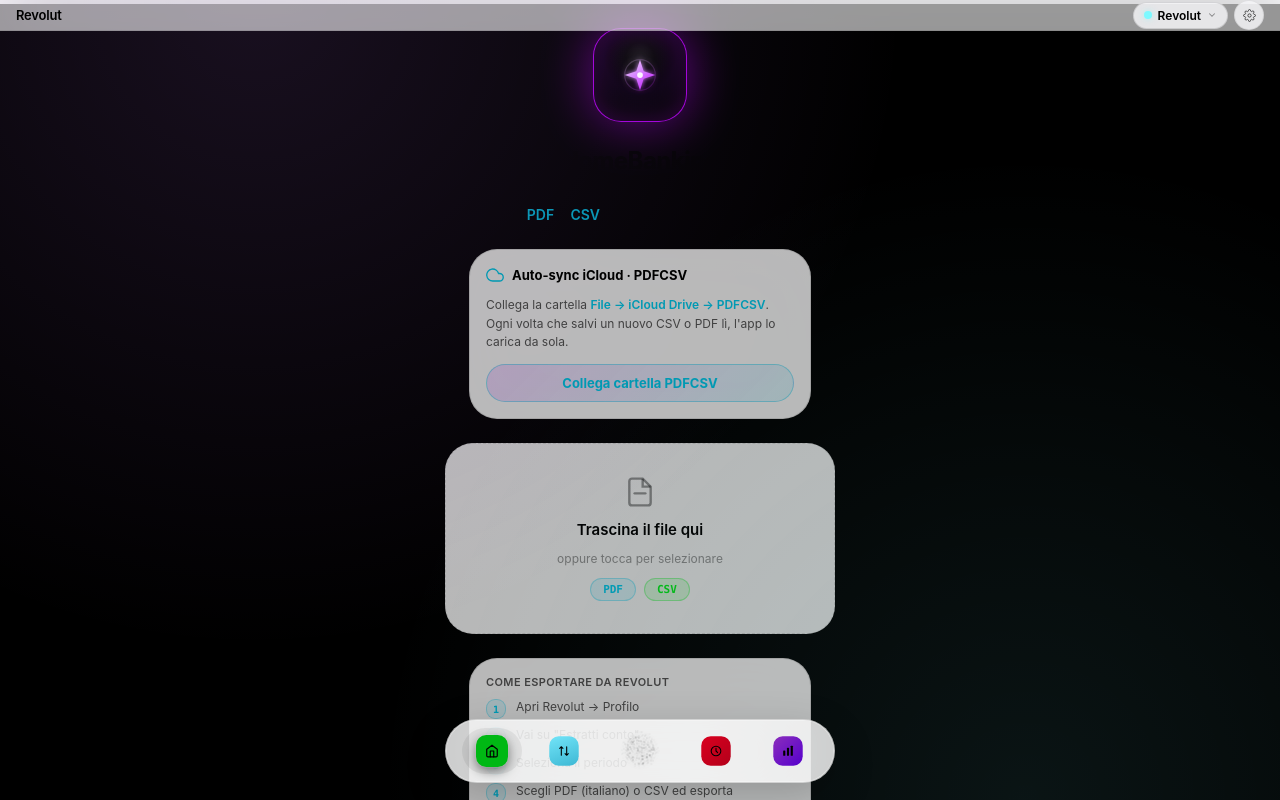
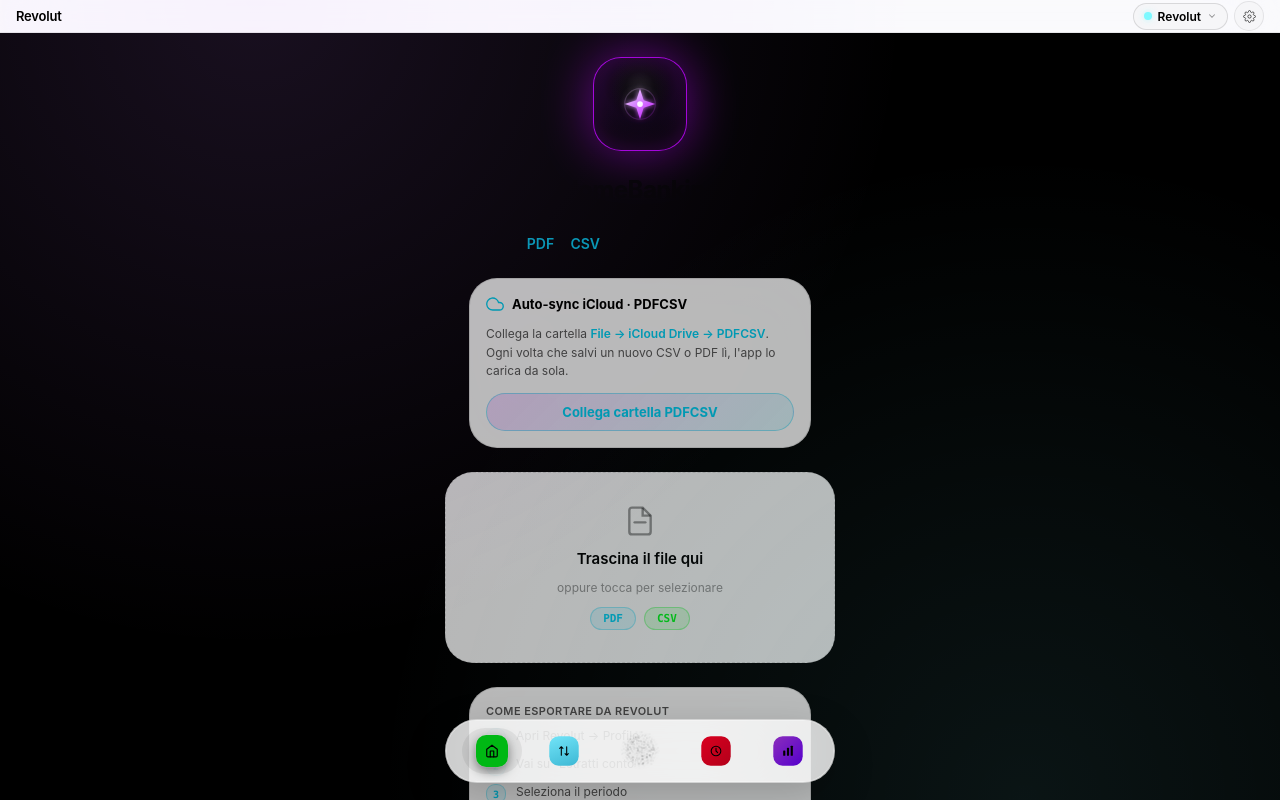
Before and after one commit to emanuelebacciu-a11y/HOMEBANKING, a React (Vite) app: page / in a window 1280 px wide. Built offline with nearby package versions, Linux system fonts and the light colour scheme.

Commit message:
Add files via upload

```diff
--- a/src/App.jsx
+++ b/src/App.jsx
@@ -2612,18 +2612,17 @@
         onLoadForAccount={onLoadForAccount}
       />
 
-      {/* HEADER — identico a XAUTrader: overflow:hidden, transform translateY(-6px) */}
+      {/* HEADER: blur esteso fino al notch, contenuto sotto il notch */}
       <header style={{position:'sticky',zIndex:30,
         top: 0,
-        marginBottom: -27,
         background: scheme==='dark'?'rgba(0,0,0,0.48)':'rgba(255,255,255,0.58)',
         backdropFilter: 'saturate(200%) blur(32px)',
         WebkitBackdropFilter: 'saturate(200%) blur(32px)',
         borderBottom: `0.5px solid ${C.sep}`,
-        paddingTop: 0,
+        paddingTop: 'env(safe-area-inset-top, 0px)',
       }}>
         <div className="rv-shimmer-overlay" style={{position:'absolute',top:0,left:0,right:0,bottom:0,opacity:scheme==='dark'?1:0.4}}/>
-        <div style={{maxWidth:'100%',margin:'0 auto',padding:'0px 16px',display:'flex',alignItems:'center',justifyContent:'space-between',gap:8,position:'relative',minHeight:28}}>
+        <div style={{maxWidth:'100%',margin:'0 auto',padding:'1px 16px',display:'flex',alignItems:'center',justifyContent:'space-between',gap:8,position:'relative',minHeight:29}}>
           <span style={{fontFamily:FONT.text,fontSize:13,fontWeight:600,color:C.primary,letterSpacing:'-0.2px',flexShrink:0,marginRight:8}}>{activeAccountId==='__all__'?'Tutti i conti':activeAcc?.name||'HomeBanking'}</span>
           <div style={{display:'flex',alignItems:'center',gap:6}}>
             {accounts.length>0&&<AccountPill C={C} accounts={accounts} activeAccountId={activeAccountId} setActiveAccountId={setActiveAccountId}/>}
```
